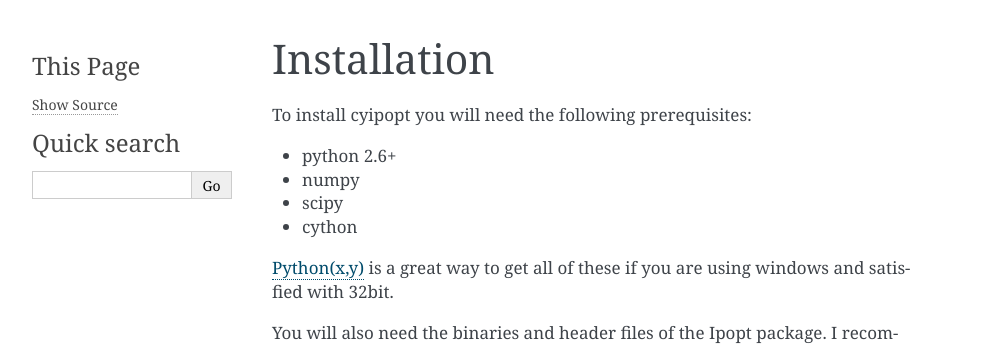
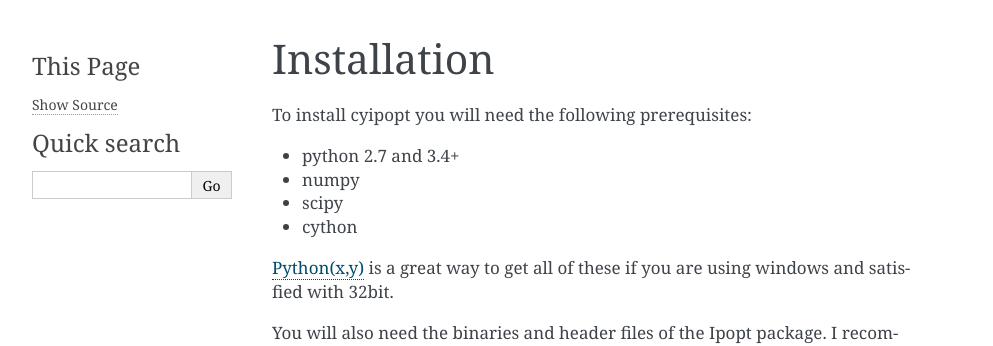
Before and after one commit to mechmotum/cyipopt, a Sphinx documentation site: the page built from doc/source/install.rst, in a window 1280 px wide. Shown: the top 346 px of the page, without its empty margins (148-1141 px from the left). Built offline with Sphinx 7.4.7, drawn with Linux system fonts in a browser that asks for light colours; formulas are drawn with MathJax 3.

Commit message:
Drop support for python 2.6 and 3.3.

```diff
--- a/README.rst
+++ b/README.rst
@@ -38,7 +38,7 @@ Installing
 
 To install cyipopt you will need the following prerequisites:
 
-  * python 2.6+
+  * python 2.7 and 3.4+
   * numpy
   * scipy
   * cython
--- a/doc/source/install.rst
+++ b/doc/source/install.rst
@@ -5,7 +5,7 @@ Installation
 
 To install cyipopt you will need the following prerequisites:
 
-* python 2.6+
+* python 2.7 and 3.4+
 * numpy
 * scipy
 * cython
```
Also changed, not shown: .travis.yml.
